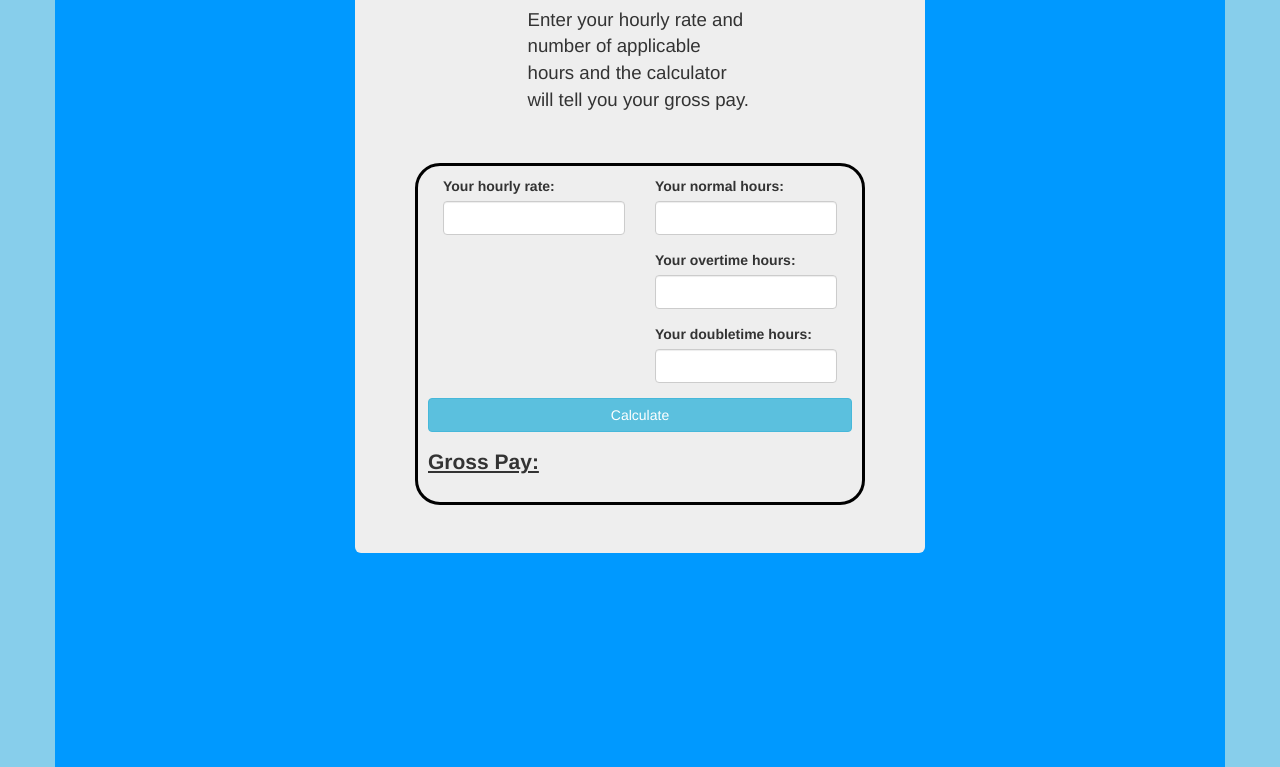
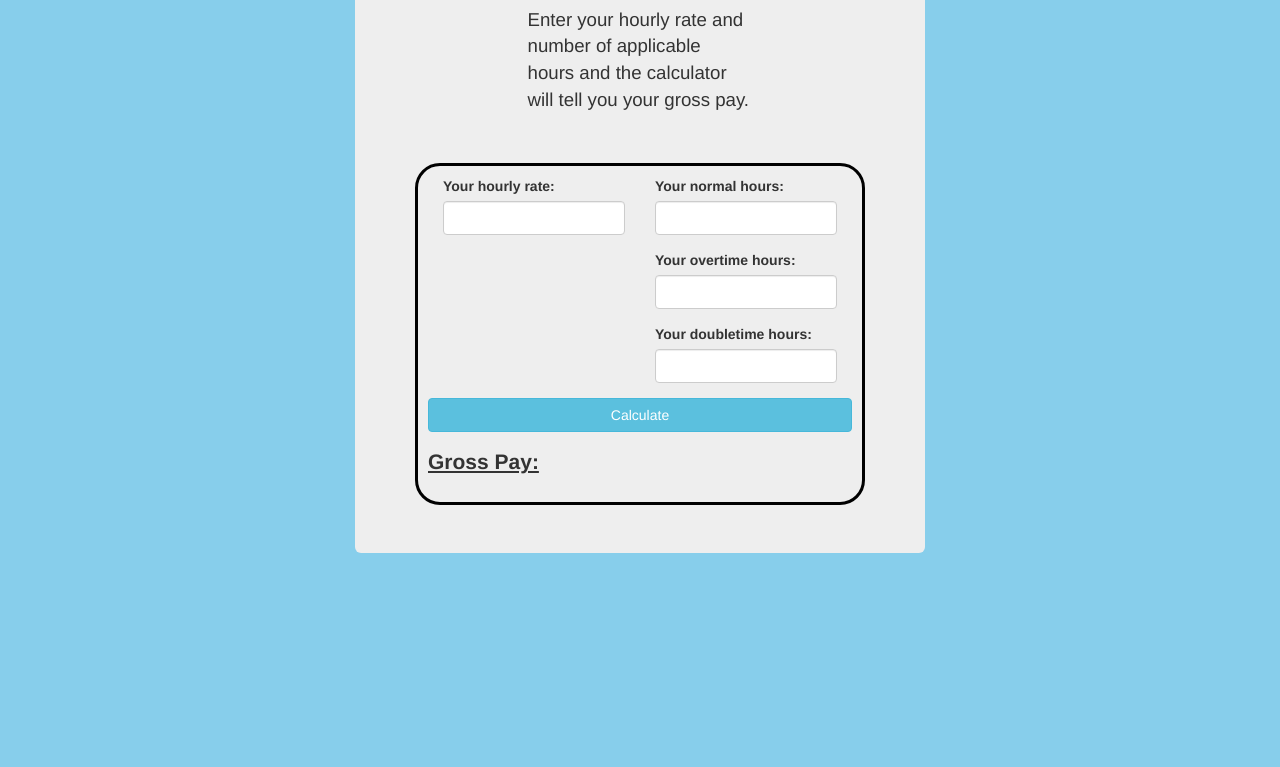
Before and after one commit to joshuafairchild2/paycheck-calculator, a plain HTML site: page index.html in a window 1280 px wide. Shown: the part 228-995 px from the top of the page. Drawn offline with Linux system fonts and the light colour scheme.

Commit message:
remove dark blue background from container

```diff
--- a/css/styles.css
+++ b/css/styles.css
@@ -46,7 +46,6 @@ body {
   margin-left: 100px;
   margin-right: 100px;
   margin: auto;
-  background-color: #0099ff;
 }
 
 .calculated-gross {
```
